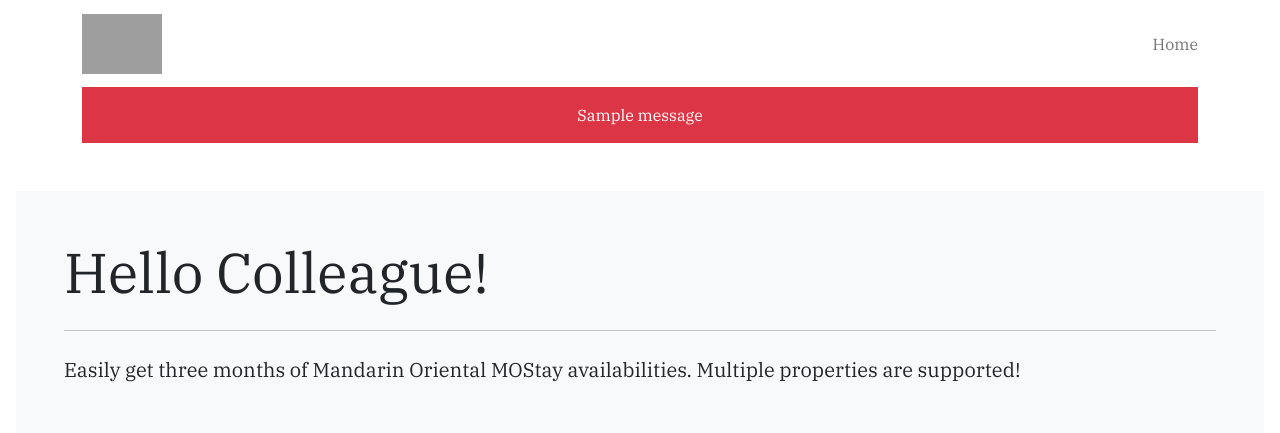
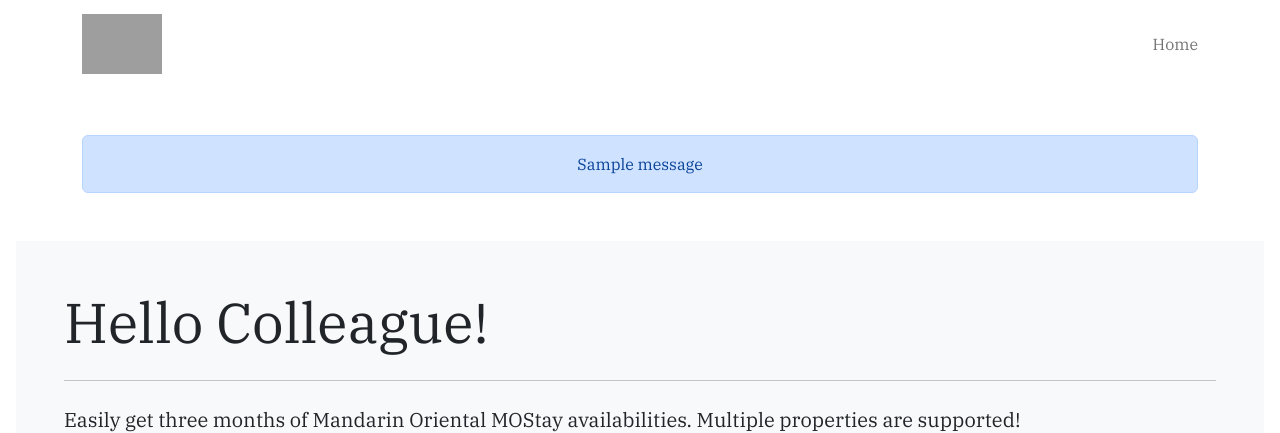
Before and after one commit to m-soro/getmostay, a Flask app: page / in a window 1280 px wide. Shown: the top 433 px of the page. Run offline with Flask 2, Linux system fonts and the light colour scheme; one stand-in notice (Sample message) is shown; some libraries are stand-ins or nearby versions; grey boxes are pictures that could not be loaded.

Commit message:
edit alert color

```diff
--- a/app/templates/base.html
+++ b/app/templates/base.html
@@ -13,6 +13,7 @@
   <style media="screen">
     body { font-family: 'IBM Plex Serif', serif; !important;}
     #hotel-hint { font-size: 80%;}
+
   </style>
   </head>
 
@@ -30,7 +31,9 @@
 
   {% for message in get_flashed_messages() %}
   <div class="container text-center">
-    <div class="p-3 mb-2 bg-danger text-white">{{ message }}</div>
+    <br>
+    <br>
+    <div class="p-3 mb-2 alert alert-primary">{{ message }}</div>
   </div>
   <br>
   {% endfor %}
--- a/app/templates/results.html
+++ b/app/templates/results.html
@@ -5,8 +5,7 @@
 {% block main %}
 
 
-
-<div class="container">
+<div class="container" id="results-page">
 <h3 class="text-center">Your Results</h3>
    <br>
    <img src='{{ calendar }}' class="img-fluid rounded" alt="Selected MO calendar(s)">
@@ -17,5 +16,4 @@
    </a>
 </div>
 
-
 {% endblock %}
```
Also changed, not shown: app/static/imgs/mo_stay.png (deleted).
